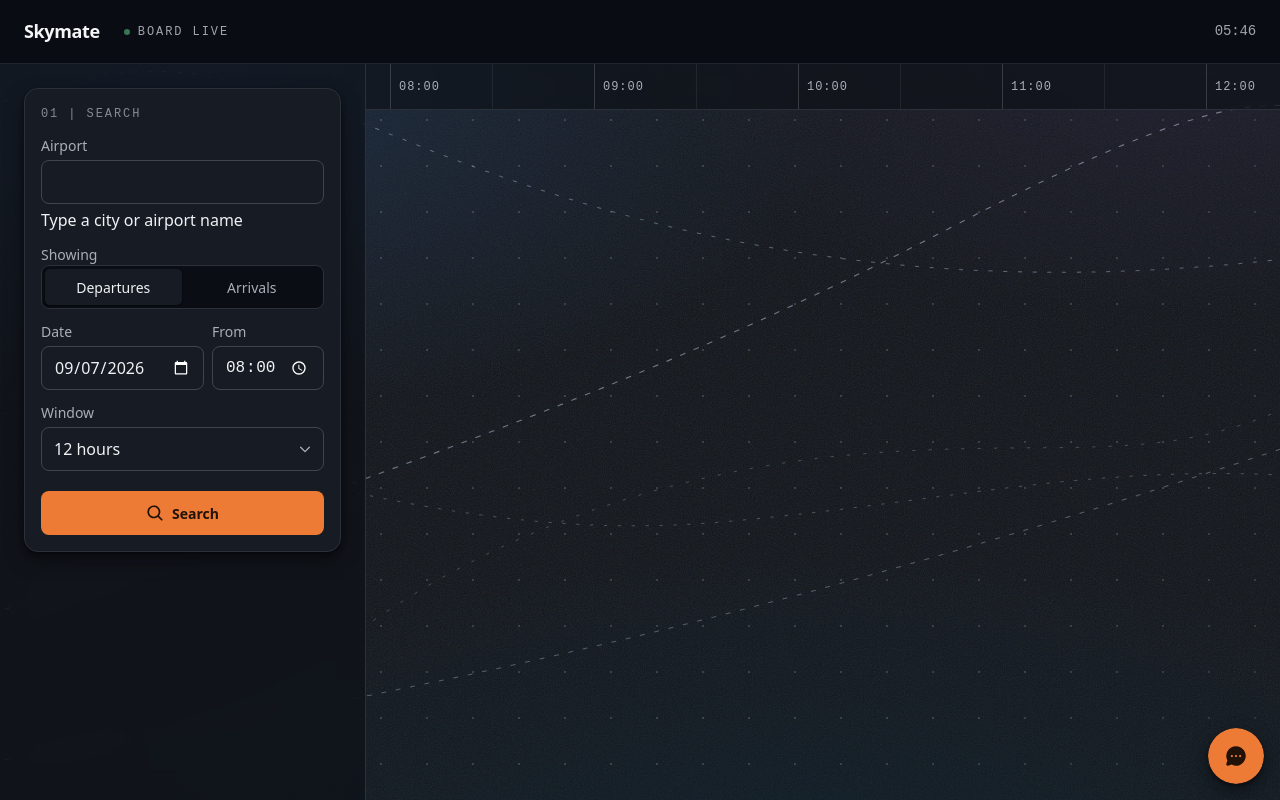
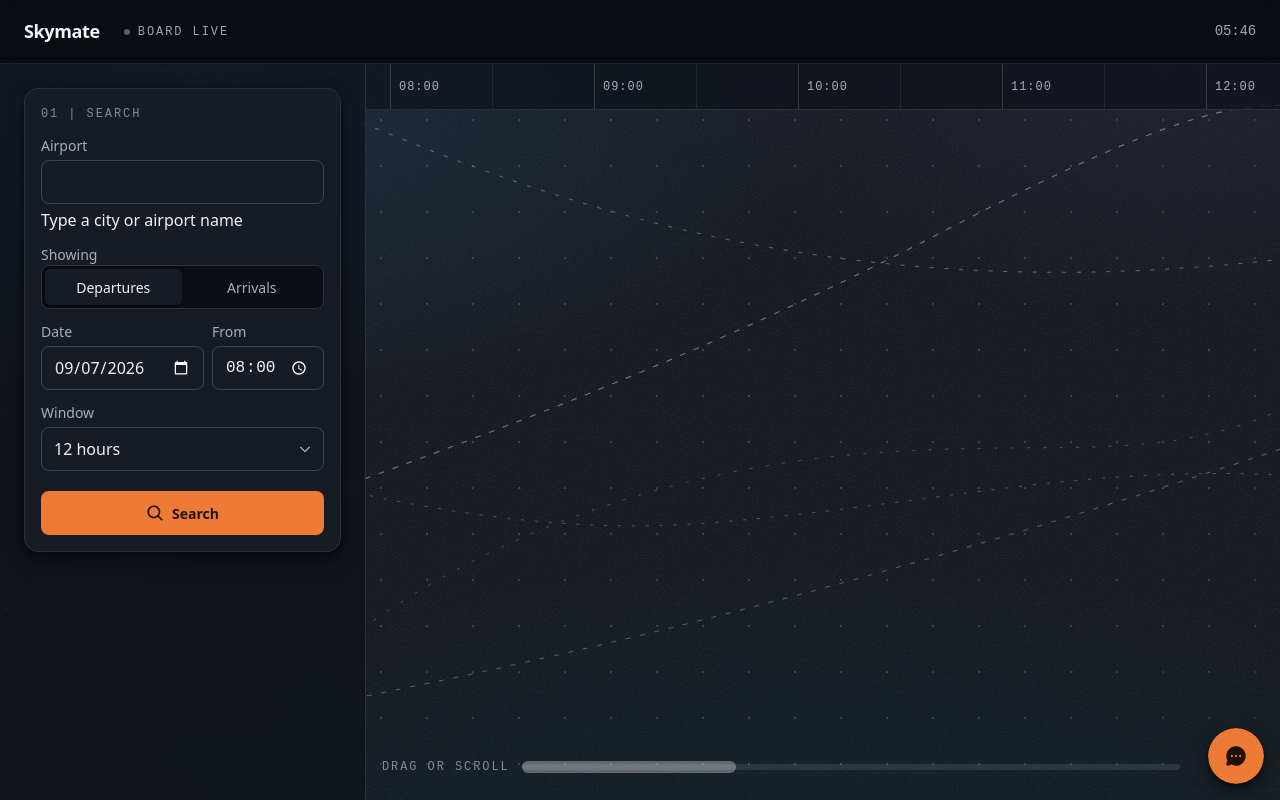
Before and after one commit to xtekkis/skymate, a React (Vite) app in the folder client/: page / in a window 1280 px wide. Built offline with nearby package versions, Linux system fonts and the light colour scheme.

Commit message:
give the board a scrubber

```diff
--- a/client/src/components/BoardStage.css
+++ b/client/src/components/BoardStage.css
@@ -82,3 +82,53 @@
   height: 100%;
   will-change: transform;
 }
+
+/*
+ * The scrubber.
+ *
+ * Sits over the bottom of the stage rather than below it, because the board
+ * fills the stage and there is no below. Right-inset clear of the assistant's
+ * button, which lives in that corner.
+ */
+.stage__scrub {
+  position: absolute;
+  right: 6.25rem;
+  bottom: var(--space-5);
+  left: var(--space-4);
+  z-index: 14;
+  display: flex;
+  align-items: center;
+  gap: var(--space-3);
+}
+
+.stage__scrubLabel {
+  font-family: var(--font-mono);
+  font-size: var(--text-xs);
+  letter-spacing: 0.16em;
+  text-transform: uppercase;
+  color: var(--text-faint);
+  white-space: nowrap;
+}
+
+.stage__track {
+  position: relative;
+  flex: 1;
+  height: 6px;
+  border-radius: var(--radius-pill);
+  background: oklch(1 0 0 / 0.1);
+  cursor: pointer;
+}
+
+/*
+ * Taller than its groove and centred on it, so there is something to take
+ * hold of. Width and position are written by the pan, since they are a
+ * picture of it.
+ */
+.stage__thumb {
+  position: absolute;
+  top: -3px;
+  left: 0;
+  height: 12px;
+  border-radius: var(--radius-pill);
+  background: oklch(1 0 0 / 0.32);
+}
--- a/client/src/components/BoardStage.tsx
+++ b/client/src/components/BoardStage.tsx
@@ -1,4 +1,4 @@
-import { useEffect, useRef, type ReactNode } from 'react';
+import { type ReactNode, useEffect, useId, useRef } from 'react';
 
 import { contentWidth, toTicks } from './boardGeometry';
 import { useBoardPan } from './useBoardPan';
@@ -45,7 +45,19 @@ export default function BoardStage({
   const canvasRef = useRef<HTMLDivElement>(null);
   const rulerRef = useRef<HTMLDivElement>(null);
 
-  useBoardPan({ stageRef, canvasRef, rulerRef, contentWidth: width, contentHeight });
+  const hintId = useId();
+  const trackRef = useRef<HTMLDivElement>(null);
+  const thumbRef = useRef<HTMLDivElement>(null);
+
+  useBoardPan({
+    stageRef,
+    canvasRef,
+    rulerRef,
+    contentWidth: width,
+    contentHeight,
+    trackRef,
+    thumbRef,
+  });
 
   useEffect(() => {
     if (!onHeight) return;
@@ -62,6 +74,7 @@ export default function BoardStage({
       className="stage"
       ref={stageRef}
       aria-label="Flight timeline"
+      aria-describedby={hintId}
       /*
        * A tab stop, because the board is a thing you move around in and the
        * only other ways to do that are a mouse wheel and a drag.
@@ -89,6 +102,28 @@ export default function BoardStage({
       >
         {children}
       </div>
+      <p className="visually-hidden" id={hintId}>
+        Use the arrow keys to move through the window, or Home and End for
+        either edge of it.
+      </p>
+
+      {/*
+       * Hidden from a screen reader on purpose. It is a second way to do what
+       * the arrow keys already do, and the words on it describe a gesture
+       * rather than anything a reader could act on.
+       *
+       * data-no-pan, or pressing the groove would start a drag of the board
+       * as well as a scrub of it.
+       */}
+      <div className="stage__scrub" aria-hidden="true" data-no-pan>
+        <span className="stage__scrubLabel">Drag or scroll</span>
+
+        {/* The gesture belongs to the pan, which already listens on the
+            window and so can follow a scrub past either end of the groove. */}
+        <div className="stage__track" ref={trackRef} data-scrub>
+          <div className="stage__thumb" ref={thumbRef} />
+        </div>
+      </div>
     </section>
   );
 }
--- a/client/src/components/useBoardPan.ts
+++ b/client/src/components/useBoardPan.ts
@@ -10,6 +10,10 @@ interface BoardPanOptions {
   contentWidth: number;
   /** And how tall, which is only more than the stage once lanes overflow. */
   contentHeight: number;
+  /** The scrubber's groove, which is also what a scrub position is measured against. */
+  trackRef?: RefObject<HTMLElement | null>;
+  /** The part of it that shows where in the window you are. */
+  thumbRef?: RefObject<HTMLElement | null>;
 }
 
 /** Past this, a pointer was dragging the board rather than clicking a card. */
@@ -31,6 +35,14 @@ export const MIN_VELOCITY = 0.25;
 export const STEP_MINUTES = 30;
 
 /**
+ * The smallest the scrubber's thumb is allowed to get.
+ *
+ * A twelve hour window in a narrow stage works out at a few pixels, which is
+ * both unreadable and too small to take hold of.
+ */
+export const THUMB_MIN = 28;
+
+/**
  * Dragging the board.
  *
  * Nothing here is state. The offset changes on every pointer move, and a
@@ -39,8 +51,10 @@ export const STEP_MINUTES = 30;
  * straight to two transforms instead, which keeps the whole gesture on the
  * compositor.
  *
- * Returns a ref reporting whether the last gesture actually moved, so a card
- * can tell a click from the end of a drag across it.
+ * Owns the scrubber's gesture too, rather than handing out a function to
+ * drive it. A scrub that begins on the groove and carries on past the end of
+ * it needs the same window-level listeners a drag does, and they are already
+ * here.
  */
 export function useBoardPan({
   stageRef,
@@ -48,6 +62,8 @@ export function useBoardPan({
   rulerRef,
   contentWidth,
   contentHeight,
+  trackRef,
+  thumbRef,
 }: BoardPanOptions) {
   const pan = useRef({ x: 0, y: 0 });
   const drag = useRef<{ x: number; y: number; fromX: number; fromY: number } | null>(null);
@@ -59,6 +75,9 @@ export function useBoardPan({
   // not need the listeners torn down and rebuilt.
   const size = useRef({ width: contentWidth, height: contentHeight });
   size.current = { width: contentWidth, height: contentHeight };
+
+  /** Whether the pointer currently down began on the scrubber. */
+  const scrubbing = useRef(false);
 
   useEffect(() => {
     const stage = stageRef.current;
@@ -88,6 +107,33 @@ export function useBoardPan({
       if (rulerRef.current) {
         rulerRef.current.style.transform = `translate3d(${pan.current.x}px, 0, 0)`;
       }
+
+      drawThumb(viewW);
+    }
+
+    /**
+     * The thumb, which is a picture of two things at once.
+     *
+     * Its width is how much of the window is on screen, and its position is
+     * how far through that window you are. Both are read off the same numbers
+     * the pan is clamped by, so it cannot disagree with the board.
+     */
+    function drawThumb(viewW: number) {
+      const track = trackRef?.current;
+      const thumb = thumbRef?.current;
+      if (!track || !thumb) return;
+
+      const content = size.current.width;
+      const trackW = track.clientWidth;
+
+      const onScreen = content > 0 ? Math.min(1, viewW / content) : 1;
+      const width = Math.max(THUMB_MIN, onScreen * trackW);
+
+      const travel = Math.max(0, content - viewW);
+      const progress = travel > 0 ? -pan.current.x / travel : 0;
+
+      thumb.style.width = `${width}px`;
+      thumb.style.left = `${progress * Math.max(0, trackW - width)}px`;
     }
 
     /**
@@ -210,6 +256,19 @@ export function useBoardPan({
        * out is named explicitly, plus the controls that own a drag of their
        * own: a slider, a select, text being selected in a field.
        */
+      /*
+       * The groove is inside the stage, so this press would otherwise start a
+       * drag as well. Checked before the opt-out below, since the scrubber
+       * sits inside something that has opted out.
+       */
+      if ((event.target as HTMLElement).closest('[data-scrub]')) {
+        cancelAnimationFrame(frame.current);
+        velocity.current = { x: 0, y: 0 };
+        scrubbing.current = true;
+        scrubTo(event.clientX);
+        return;
+      }
+
       if ((event.target as HTMLElement).closest('[data-no-pan], input, select, textarea')) return;
 
       stage!.removeEventListener('click', swallow, { capture: true });
@@ -230,6 +289,13 @@ export function useBoardPan({
     }
 
     function onPointerMove(event: PointerEvent) {
+      // On window, so a scrub carries on past either end of the groove
+      // rather than stopping the moment the pointer leaves it.
+      if (scrubbing.current) {
+        scrubTo(event.clientX);
+        return;
+      }
+
       if (!drag.current) return;
 
       const dx = event.clientX - drag.current.x;
@@ -245,6 +311,8 @@ export function useBoardPan({
     }
 
     function onPointerUp() {
+      scrubbing.current = false;
+
       if (!drag.current) return;
 
       const wasDrag = moved.current;
@@ -259,6 +327,44 @@ export function useBoardPan({
       glide();
     }
 
+    /**
+     * Jumping to a position picked off the scrubber.
+     *
+     * The whole width of the track is the whole width of the window, so this
+     * is a ratio rather than a distance: where the pointer is across the
+     * groove is where the board goes.
+     */
+    function scrubTo(clientX: number) {
+      const track = trackRef?.current;
+      if (!track) return;
+
+      const rect = track.getBoundingClientRect();
+      if (rect.width === 0) return;
+
+      const viewW = stageRef.current?.clientWidth ?? 0;
+      const travel = Math.max(0, size.current.width - viewW);
+      const ratio = Math.min(1, Math.max(0, (clientX - rect.left) / rect.width));
+
+      // A flick still gliding would carry on from wherever this lands.
+      cancelAnimationFrame(frame.current);
+      velocity.current = { x: 0, y: 0 };
+
+      apply(-ratio * travel, pan.current.y);
+    }
+
+    /*
+     * A wider window can reveal blank space past the end of the board, and
+     * the thumb's width is a fraction of a track that just changed size.
+     * Re-applying the current position settles both.
+     */
+    function onResize() {
+      apply(pan.current.x, pan.current.y);
+    }
+
+    // Once now, so the thumb has a size before anything has been moved.
+    apply(pan.current.x, pan.current.y);
+
+    window.addEventListener('resize', onResize);
     stage.addEventListener('wheel', onWheel, { passive: false });
     stage.addEventListener('keydown', onKeyDown);
     stage.addEventListener('pointerdown', onPointerDown);
@@ -268,6 +374,7 @@ export function useBoardPan({
 
     return () => {
       cancelAnimationFrame(frame.current);
+      window.removeEventListener('resize', onResize);
       stage.removeEventListener('click', swallow, { capture: true });
       stage.removeEventListener('wheel', onWheel);
       stage.removeEventListener('keydown', onKeyDown);
@@ -276,7 +383,6 @@ export function useBoardPan({
       window.removeEventListener('pointerup', onPointerUp);
       window.removeEventListener('pointercancel', onPointerUp);
     };
-  }, [stageRef, canvasRef, rulerRef]);
+  }, [stageRef, canvasRef, rulerRef, trackRef, thumbRef]);
 
-  return moved;
 }
```
Also changed, not shown: 1 other file (tests, documents, lock files or other folders).
